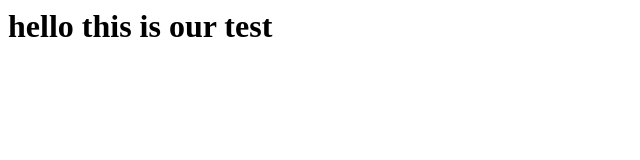
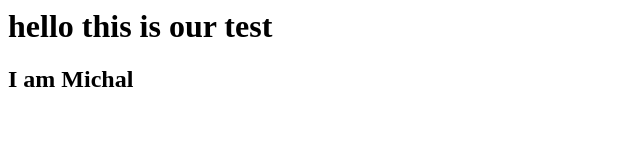
Before and after one commit to chanablum1/git_test, a plain HTML site: page index.html in a window 1280 px wide. Shown: the whole page, without its empty margins (0-640 px from the left). Drawn offline with Linux system fonts and the light colour scheme.

Commit message:
update michal

```diff
--- a/index.html
+++ b/index.html
@@ -1,3 +1,5 @@
 <html>
-  <h1>hello this is our test</h1>
+<h1>hello this is our test</h1>
+<h2>I am Michal</h2>
+
 </html>
```
